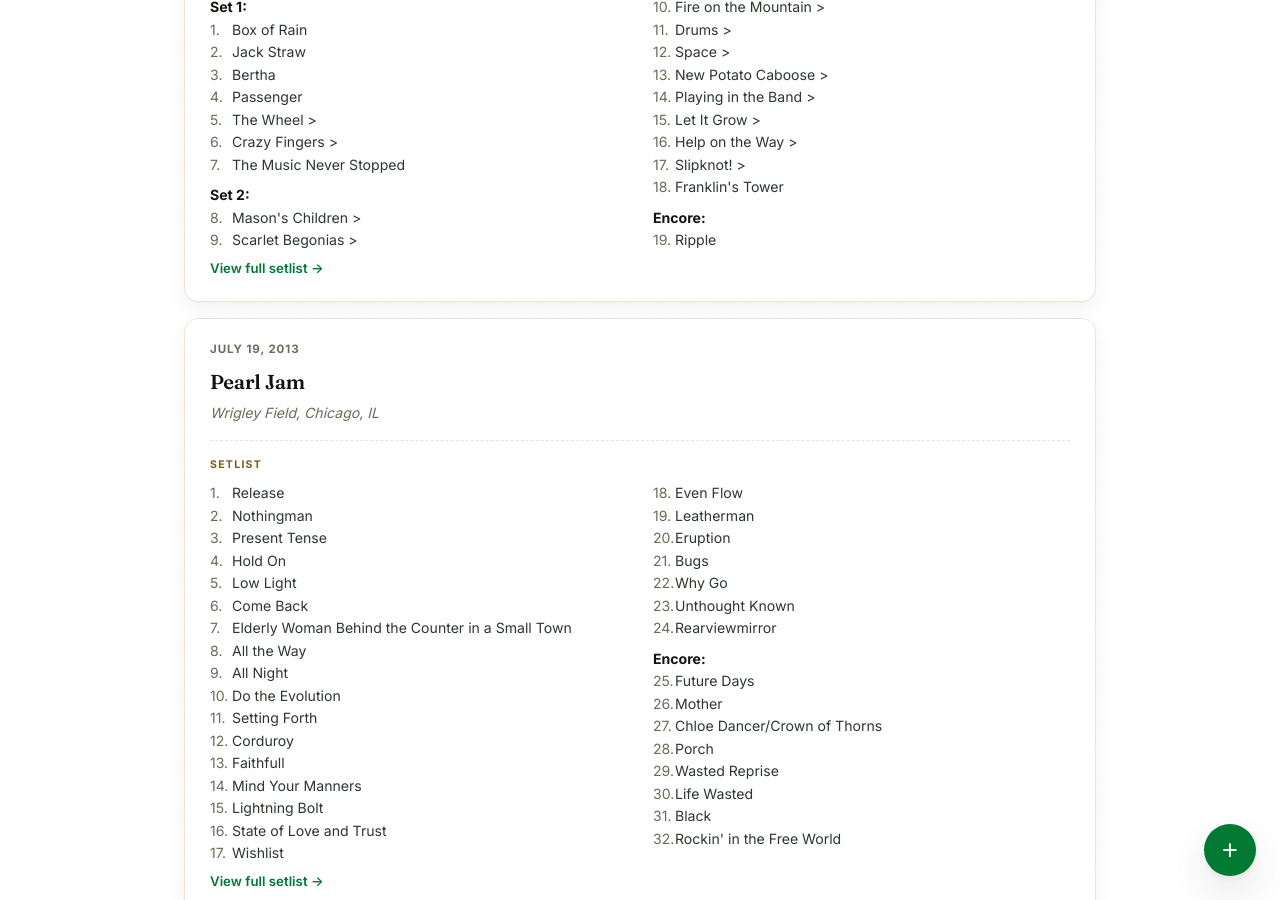
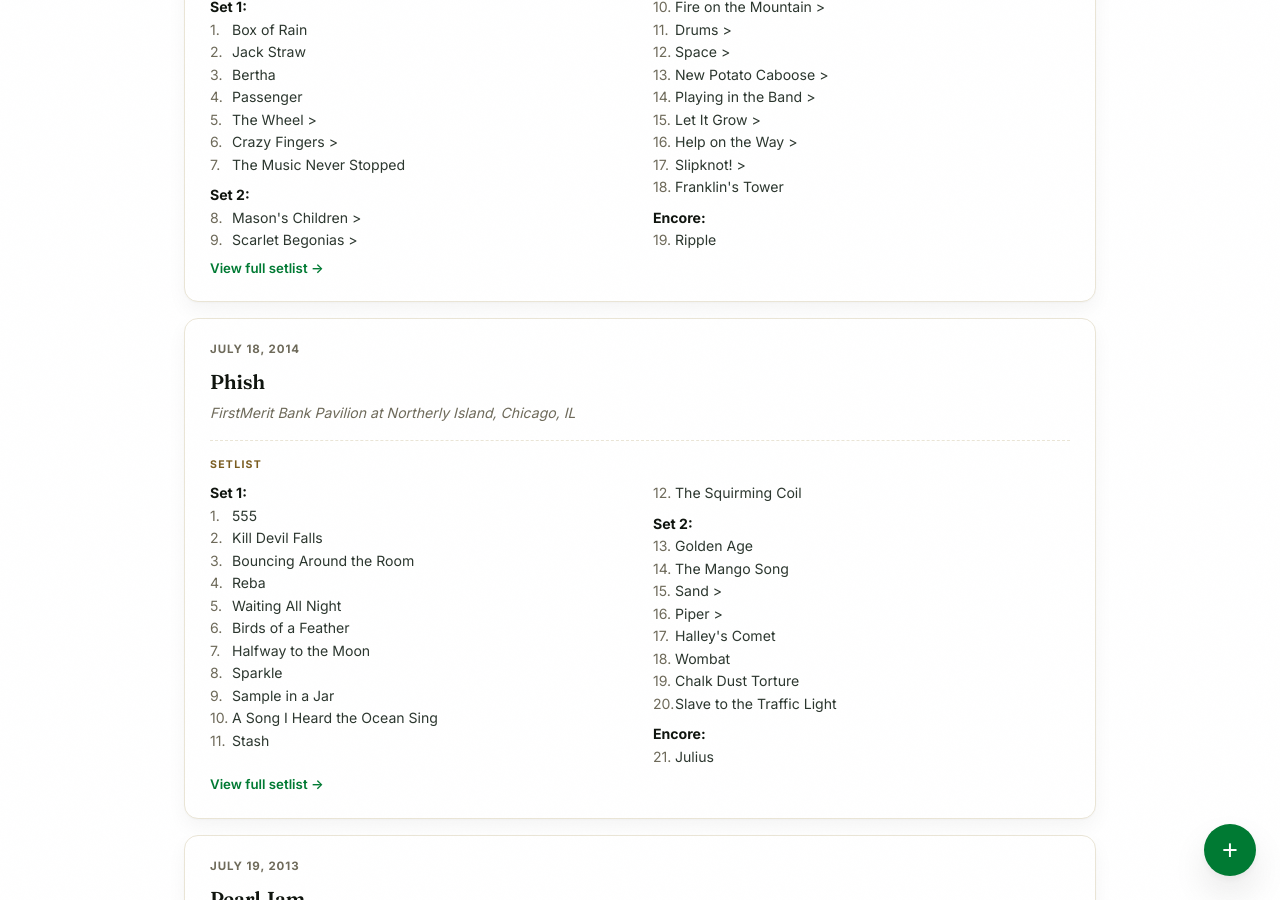
Before and after one commit to bmlanders/adventures, a Jekyll site: the page built from shows/index.html, in a window 1280 px wide and 900 px high, scrolled down 22007 px. Built offline with Jekyll 4.4.1, drawn with Linux system fonts in a browser that asks for light colours; some of the changed text lies outside the part shown.

Commit message:
Log show: Phish on 2014-07-18

```diff
--- a/shows/index.html
+++ b/shows/index.html
@@ -1445,6 +1445,42 @@
     </ol>
   </div>
   <a class="show-trip-link" href="https://www.setlist.fm/setlist/grateful-dead/2015/soldier-field-chicago-il-1bf6b9cc.html" target="_blank" rel="noopener">View full setlist &rarr;</a>
+</div>
+
+<div class="show-entry" id="2014-07-18-phish">
+  <div class="show-date">July 18, 2014</div>
+  <h3>Phish</h3>
+  <div class="show-venue">FirstMerit Bank Pavilion at Northerly Island, Chicago, IL</div>
+  <div class="setlist">
+    <div class="setlist-lbl">Setlist</div>
+    <ol class="setlist-list">
+      <li class="setlist-set">Set 1:</li>
+      <li>555</li>
+      <li>Kill Devil Falls</li>
+      <li>Bouncing Around the Room</li>
+      <li>Reba</li>
+      <li>Waiting All Night</li>
+      <li>Birds of a Feather</li>
+      <li>Halfway to the Moon</li>
+      <li>Sparkle</li>
+      <li>Sample in a Jar</li>
+      <li>A Song I Heard the Ocean Sing</li>
+      <li>Stash</li>
+      <li>The Squirming Coil</li>
+      <li class="setlist-set">Set 2:</li>
+      <li>Golden Age</li>
+      <li>The Mango Song</li>
+      <li>Sand &gt;</li>
+      <li>Piper &gt;</li>
+      <li>Halley's Comet</li>
+      <li>Wombat</li>
+      <li>Chalk Dust Torture</li>
+      <li>Slave to the Traffic Light</li>
+      <li class="setlist-set">Encore:</li>
+      <li>Julius</li>
+    </ol>
+  </div>
+  <a class="show-trip-link" href="https://www.setlist.fm/setlist/phish/2014/firstmerit-bank-pavilion-at-northerly-island-chicago-il-43c12bc7.html" target="_blank" rel="noopener">View full setlist &rarr;</a>
 </div>
 
 <div class="show-entry" id="2013-07-19-pearl-jam">
```
